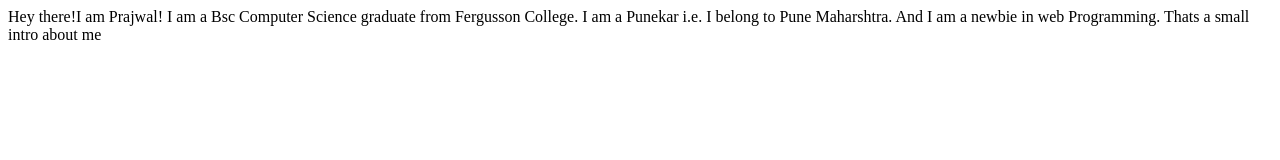
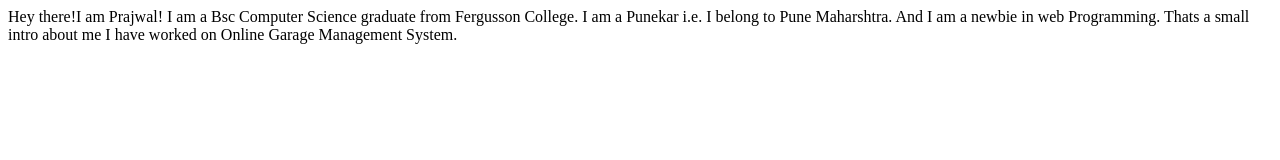
Before and after one commit to j836/prajwal-portfolio, a plain HTML site: page index.html in a window 1280 px wide. Drawn offline with Linux system fonts and the light colour scheme.

Commit message:
update details of peoject

```diff
--- a/index.html
+++ b/index.html
@@ -12,5 +12,6 @@
     And I am a newbie in web Programming.
     Thats a small intro about me
 
+    I have worked on Online Garage Management System.
 </body>
 </html>
```
